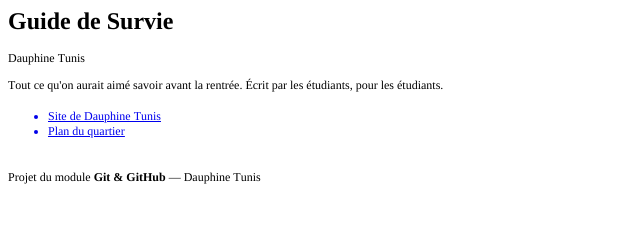
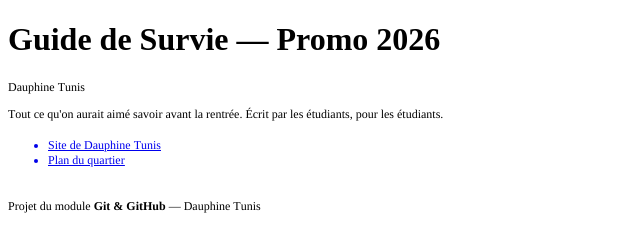
Before and after one commit to Molka-BenMahmoud/guide-survie, a plain HTML site: page index.html in a window 1280 px wide. Shown: the whole page, without its empty margins (0-640 px from the left). Drawn offline with Linux system fonts and the light colour scheme.

Commit message:
Modification du titre du site

```diff
--- a/index.html
+++ b/index.html
@@ -17,7 +17,7 @@
   </style>
 </head>
 <body>
-<h1 style="margin: 0.0px 0.0px 16.1px 0.0px; font: 24.0px Times; -webkit-text-stroke: #000000"><span class="s1"><b>Guide de Survie</b></span></h1>
+  <h1 class="entete__titre">Guide de Survie — Promo 2026</h1>
 <p class="p2"><span class="s1">Dauphine Tunis</span></p>
 <p class="p2"><span class="s1">Tout ce qu'on aurait aimé savoir avant la rentrée. Écrit par les étudiants, pour les étudiants.</span></p>
 <ul class="ul1">
```
